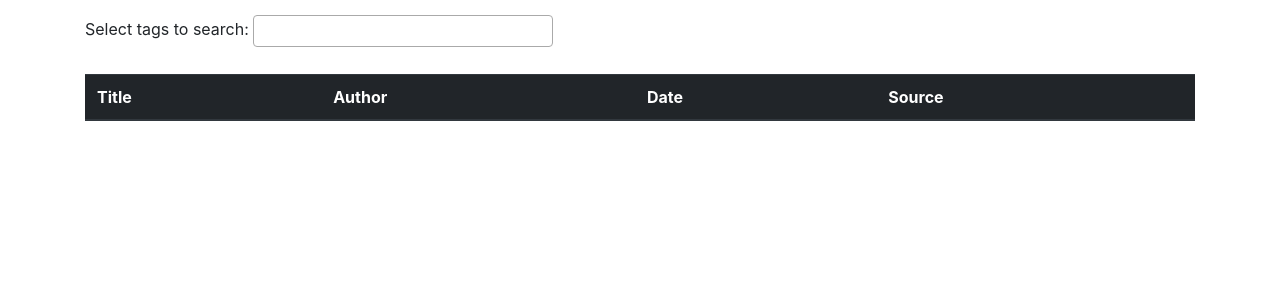
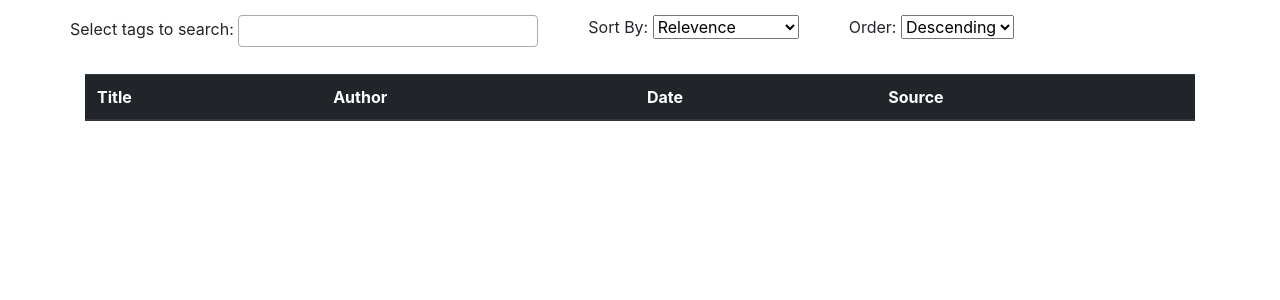
Before and after one commit to kevincianfarini/capstone, a Django app: page / in a window 1280 px wide. Shown: the top 300 px of the page. Run offline with Django 3.2, Linux system fonts and the light colour scheme; lists and menus that the app fills with data are empty; some libraries are stand-ins or nearby versions.

Commit message:
Implement sorting and better post searching

```diff
--- a/files/management/commands/_scraper.py
+++ b/files/management/commands/_scraper.py
@@ -28,7 +28,7 @@ class ArticleArchive:
                 except:
                     self.author = 'Unknown'
             elif key == 'publication_date':
-                self.publication_date = parse(value).date().strftime("%m/%d/%y")
+                self.publication_date = parse(value).date()
             else:
                 setattr(self, key, value)
 
--- a/files/management/commands/populate.py
+++ b/files/management/commands/populate.py
@@ -1,6 +1,7 @@
 from django.core.management.base import BaseCommand, CommandError
 from files.models import Blog, BlogPost
 from ._scraper import scrape
+
 
 class Command(BaseCommand):
     help = 'scrape input file sites for blog posts'
--- a/files/models.py
+++ b/files/models.py
@@ -15,7 +15,7 @@ class Tag(models.Model):
 class BlogPost(models.Model):
     title = models.CharField(null=False, max_length=500)
     author = models.CharField(null=False, max_length=100)
-    pub_date = models.CharField(null=False, max_length=100)
+    pub_date = models.DateField()
     source = models.CharField(null=False, unique=True, max_length=512)
     blog = models.ForeignKey(Blog, on_delete=models.CASCADE)
     body = models.TextField()
--- a/files/serializers.py
+++ b/files/serializers.py
@@ -5,7 +5,7 @@ from files.models import BlogPost, Tag, Blog
 class TagSerializer(serializers.ModelSerializer):
     class Meta:
         model = Tag
-        fields = '__all__'
+        fields = ('name', )
 
 
 class BlogSerializer(serializers.ModelSerializer):
--- a/files/templates/frontend/index.html
+++ b/files/templates/frontend/index.html
@@ -17,7 +17,7 @@
                     processResults: function(data) {
                         return {
                             results: $.map(data, function(obj) {
-                                obj.text = obj.name || obj.text;
+                                obj.id = obj.text = obj.name;
                                 return obj;
                             })
                         }
@@ -26,7 +26,7 @@
                 minimumInputLength: 3
             });
 
-            $("#tags").change(function() {
+            $("#tags, #sort, #order").change(function() {
                 $("#tableBody").empty();
 
                 if ($("#tags option:selected").length > 0) {
@@ -35,7 +35,7 @@
                     });
 
                     $.ajax({
-                        url: "/files/?tags=" + selected.join("|"),
+                        url: "/files/?tags=" + selected.join("|") + "&order=" + $("#order option:selected").attr("value") +$("#sort option:selected").attr("value"),
                         type: "GET",
                         success: function(data) {
                             data.forEach(function(obj)  {
@@ -65,8 +65,28 @@
 
 <body>
     <div class='container' style='padding-top: 15px;'>
-        <label>Select tags to search: </label>
-        <select style="width: 300px;" id="tags" multiple="multiple"></select>
+        <div class="row">
+            <div class="col-xs-6" style="margin-right: 50px;">
+                <label>Select tags to search: </label>
+                <select style="width: 300px;" id="tags" multiple="multiple"></select>
+            </div>
+            <div class="col-xs-3" style="margin-right: 50px;">
+                <label>Sort By: </label>
+                <select id="sort">
+                    <option value="num_tags" selected>Relevence</option>
+                    <option value="author">Author</option>
+                    <option value="title">Post Title</option>
+                    <option value="pub_date">Publication Date</option>
+                </select>
+            </div>
+            <div class="col-xs-3">
+                <label>Order: </label>
+                <select id="order">
+                    <option value="-" selected>Descending</option>
+                    <option value="">Ascending</option>
+                </select>
+            </div>
+        </div>
         <table class='table table-striped'>
             <thead class='thead-dark'>
                 <tr>
--- a/files/views.py
+++ b/files/views.py
@@ -24,17 +24,16 @@ class ListBlogPostAPIView(generics.ListAPIView):
     serializer_class = BlogPostSerializer
 
     def get_queryset(self):
-        query_type = self.request.query_params.get('type', 'OR')
+
+        order = self.request.query_params.get('order')
+
         q = Q()
         for tag in self.request.query_params.get('tags').split('|'):
-            if query_type == 'OR':
-                q |= Q(pk=tag)
-            else:
-                q &= Q(pk=tag)
+            q |= Q(name__icontains=tag)
 
         return BlogPost.objects.filter(
             tags__in=Tag.objects.filter(q)
-        ).annotate(num_tags=Count('tags')).order_by('-num_tags')
+        ).annotate(num_tags=Count('tags')).order_by(order)
 
 
 class ListTagAPIView(generics.ListAPIView):
```
Also changed, not shown: files/migrations/0001_initial.py, files/migrations/0002_auto_20180326_0228.py (deleted), files/migrations/0003_auto_20180417_1700.py (deleted).
